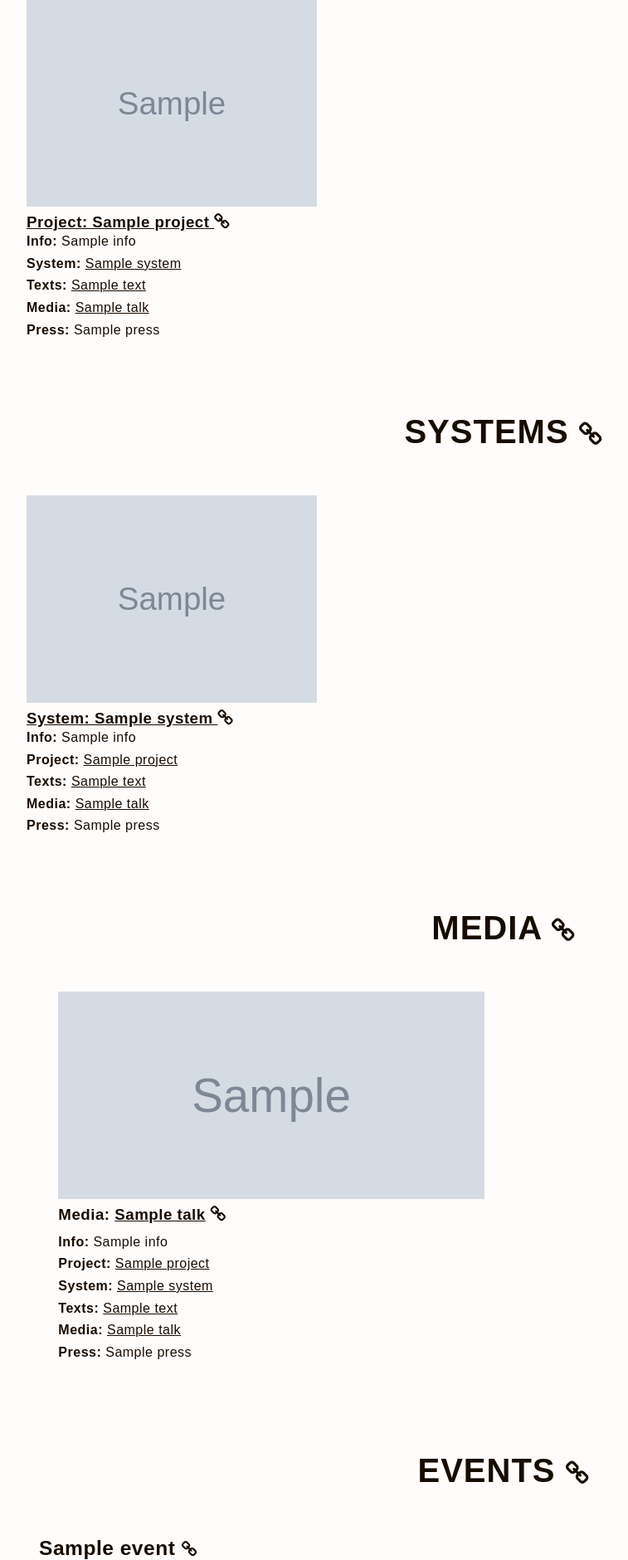
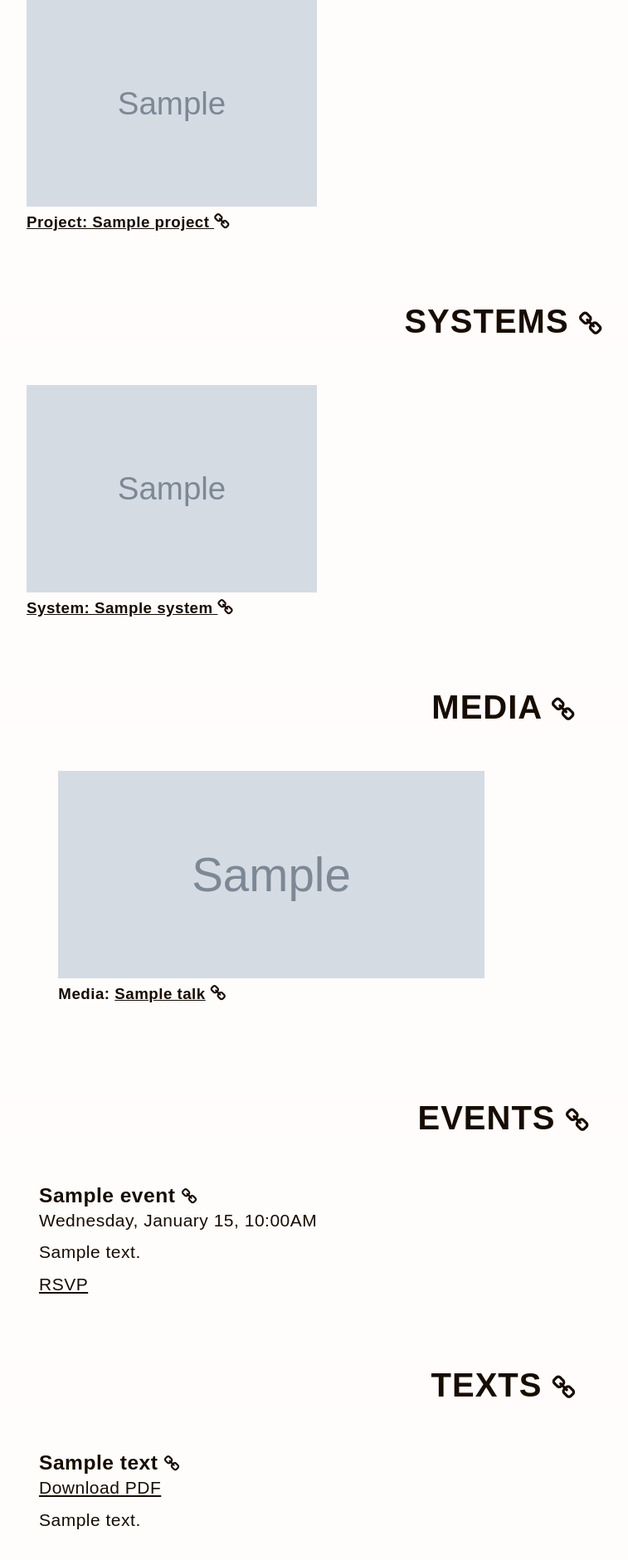
Before and after one commit to jboolean/cwcom, a Django app: template base/templates/portfolio.html in a window 1280 px wide. Shown: the part 1073-2953 px from the top of the page at 83% size, without its empty margins (33-790 px from the left). Run offline with Django 3.2, Linux system fonts and the light colour scheme; the template is opened without the code that fills it: most values are stand-ins (such as "Sample title", 1, 10 or a date in 2020); grey boxes marked "Sample" are stand-in pictures; some libraries are stand-ins or nearby versions.

Commit message:
Remove additional info from objects

```diff
--- a/base/templates/projects.html
+++ b/base/templates/projects.html
@@ -25,49 +25,6 @@
 						<i class="fa fa-chain"></i>
 					</a>
 				</h3>
-
-				{% if project.info %}
-				<div class="item__meta">
-					<span class="item__key">Info: </span>
-					<span class="item__value">{{ project.info }}</span>
-				</div>
-				{% endif %}
-
-				{% if project.system %}
-				<div class="item__meta">
-					<span class="item__key">System: </span>
-					<span class="item__value"><a href="#{{ project.system.slug }}">{{ project.system.name }}</a></span>
-				</div>
-				{% endif %}
-
-				{% if project.texts.all %}
-				<div class="item__meta">
-					<span class="item__key">Texts: </span>
-					<span class="item__value">
-					{% for text in project.texts.all %}
-						<a class="item__text" href="{{ MEDIA_URL }}{{ text.pdf }}">{{text.name}}</a>{% if forloop.last %}{% else %}, {% endif %}
-					{% endfor %}
-					</span>
-				</div>
-				{% endif %}
-
-				{% if project.talks.all %}
-				<div class="item__meta">
-					<span class="item__key">Media: </span>
-					<span class="item__value">
-					{% for talk in project.talks.all %}
-						<a class="item__talk" href="#{{talk.slug}}">{{talk.name}}</a>{% if forloop.last %}{% else %}, {% endif %}
-					{% endfor %}
-					</span>
-				</div>
-				{% endif %}
-
-				{% if project.press %}
-				<div class="item__meta">
-					<span class="item__key">Press: </span>
-					<span class="item__value">{{project.press|safe}}</span>
-				</div>
-				{% endif %}
 			</div>
 		{% if forloop.counter|divisibleby:"3" %}
 		</div>
--- a/base/templates/systems.html
+++ b/base/templates/systems.html
@@ -24,51 +24,6 @@
 						<i class="fa fa-chain"></i>
 					</a>
 				</h3>
-
-				{% if system.info %}
-				<div class="item__meta">
-					<span class="item__key">Info: </span>
-					<span class="item__value">{{ system.info }}</span>
-				</div>
-				{% endif %}
-
-				{% if system.project %}
-				<div class="item__meta">
-					<span class="item__key">Project: </span>
-					<span class="item__value">
-						<a href="#{{ system.project.slug }}">{{ system.project.name }}</a>
-					</span>
-				</div>
-				{% endif %}
-
-				{% if system.texts.all %}
-				<div class="item__meta">
-					<span class="item__key">Texts: </span>
-					<span class="item__value">
-					{% for text in system.texts.all %}
-						<a class="item__text" href="{{ MEDIA_URL }}{{ text.pdf }}">{{text.name}}</a>{% if forloop.last %}{% else %}, {% endif %}
-					{% endfor %}
-					</span>
-				</div>
-				{% endif %}
-
-				{% if system.talks.all %}
-				<div class="item__meta">
-					<span class="item__key">Media: </span>
-					<span class="item__value">
-					{% for talk in system.talks.all %}
-						<a class="item__talk" href="#{{talk.slug}}">{{talk.name}}</a>{% if forloop.last %}{% else %}, {% endif %}
-					{% endfor %}
-					</span>
-				</div>
-				{% endif %}
-
-				{% if system.press %}
-				<div class="item__meta">
-					<span class="item__key">Press: </span>
-					<span class="item__value">{{system.press|safe}}</span>
-				</div>
-				{% endif %}
 			</div>
 		{% if forloop.counter|divisibleby:"3" %}
 		</div>
--- a/base/templates/talks.html
+++ b/base/templates/talks.html
@@ -22,62 +22,6 @@
 				<h3 class="item__name">
 					Media: <a href="{{ talk.link }}" target="_blank">{{ talk.name }}</a> <a href="#{{ talk.slug }}"><i class="fa fa-chain"></i></a>
 				</h3>
-
-				{% if talk.info %}
-				<div class="item__meta">
-					<span class="item__key">Info: </span>
-					<span class="item__value">{{ talk.info }}</span>
-				</div>
-				{% endif %}
-
-				{% if talk.project %}
-				<div class="item__meta">
-					<span class="item__key">Project: </span>
-					<span class="item__value">
-						<a href="#{{ talk.project.slug }}">{{ talk.project.name }}</a>
-					</span>
-				</div>
-				{% endif %}
-
-				{% if talk.system %}
-				<div class="item__meta">
-					<span class="item__key">System: </span>
-					<span class="item__value">
-						<a href="#{{ talk.system.slug }}">{{ talk.system.name }}</a>
-					</span>
-				</div>
-				{% endif %}
-
-				{% if talk.texts.all %}
-				<div class="item__meta">
-					<span class="item__key">Texts: </span>
-					<span class="item__value">
-					{% for text in talk.texts.all %}
-						<a class="item__text" href="#{{text.slug}}">{{text.name}}</a>{% if forloop.last %}{% else %}, {% endif %}
-					{% endfor %}
-					</span>
-				</div>
-				{% endif %}
-
-				{% if talk.talks.all %}
-				<div class="item__meta">
-					<span class="item__key">Media: </span>
-					<span class="item__value">
-					{% for talk in talk.talks.all %}
-						<a class="item__talk" href="#{{talk.slug}}">{{talk.name}}</a>{% if forloop.last %}{% else %}, {% endif %}
-					{% endfor %}
-					</span>
-				</div>
-				{% endif %}
-
-				{% if talk.press %}
-				<div class="item__meta">
-					<span class="item__key">Press: </span>
-					<span class="item__value">
-						{{talk.press|safe}}
-					</span>
-				</div>
-				{% endif %}
 			</div>
 		{% if forloop.counter|divisibleby:"2" %}
 		</div>
```
